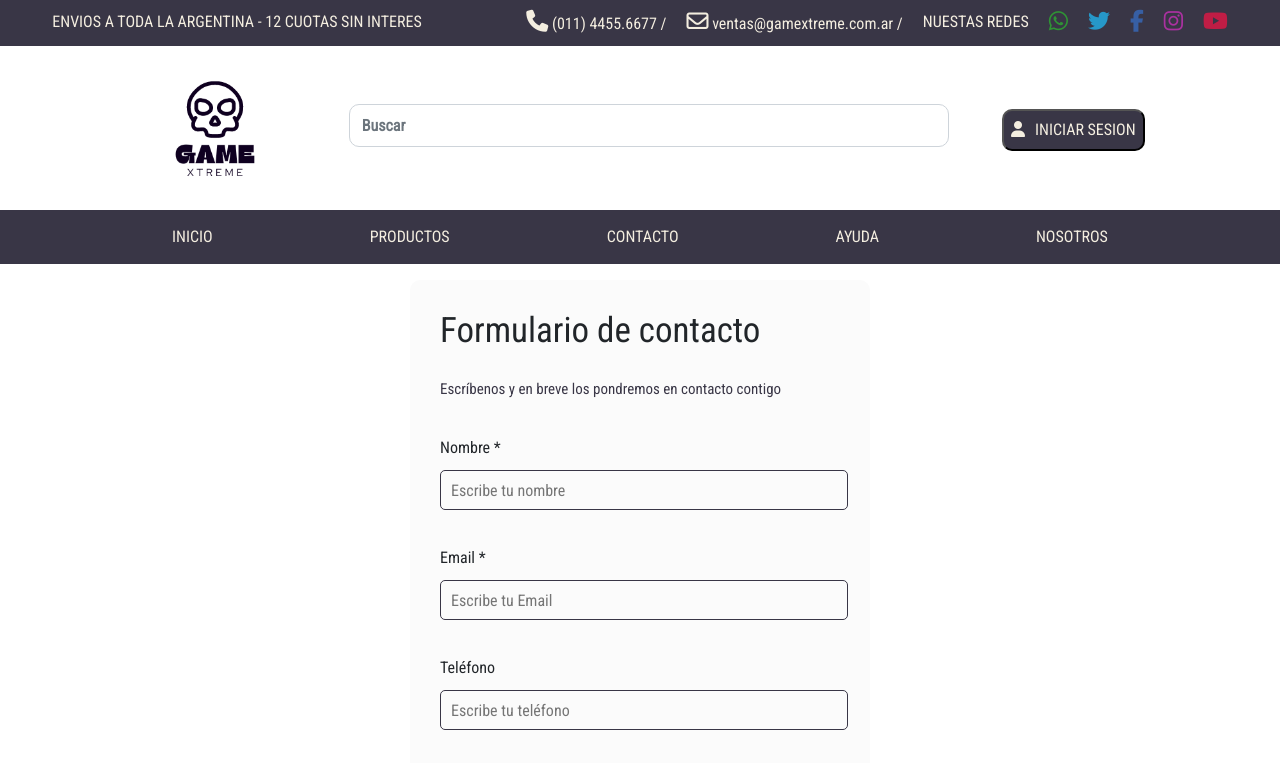
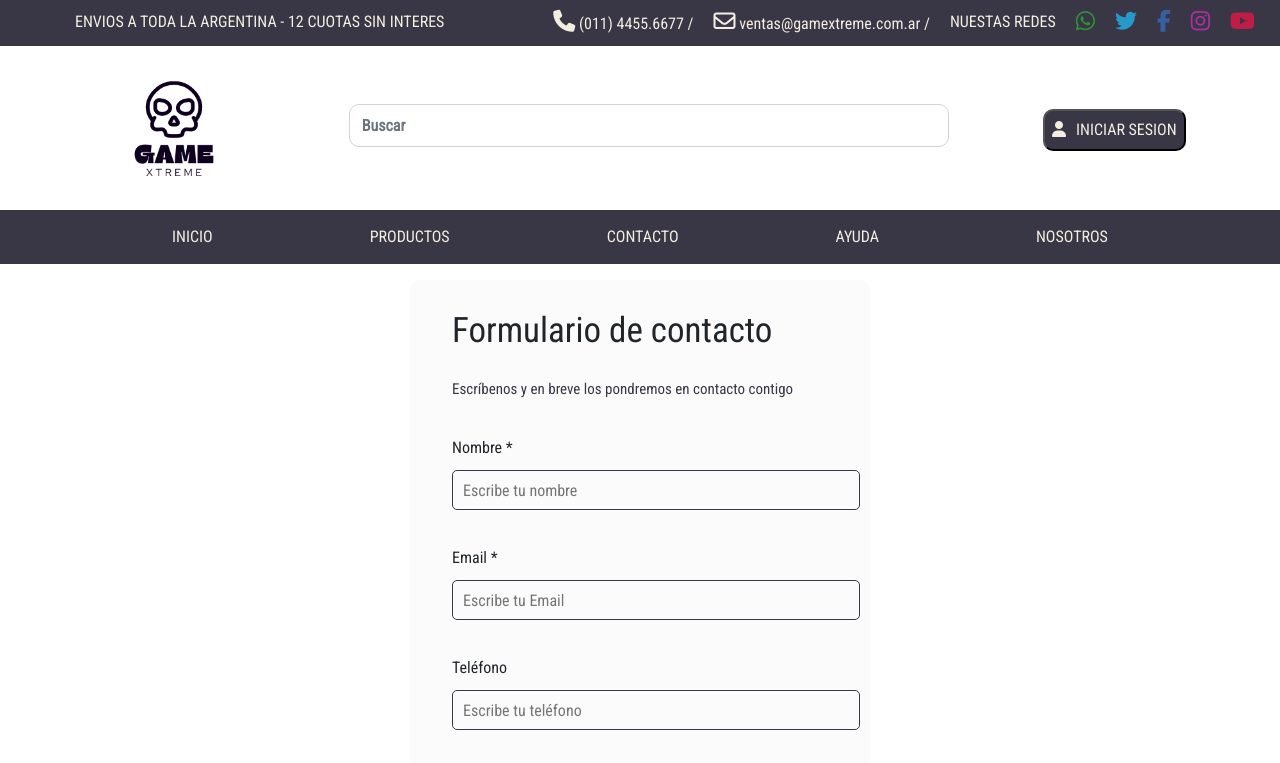
Before and after one commit to GereB92/Proyecto-Coder-DWEB, a website: page paginas/contacto.html in a window 1280 px wide. Shown: the top 763 px of the page. Drawn offline with nearby package versions, Linux system fonts and the light colour scheme.

Commit message:
arregle errores de la pagina

```diff
--- a/paginas/contacto.html
+++ b/paginas/contacto.html
@@ -24,9 +24,9 @@
 
 <body>
     <header>
-        <div class="textoHeader fixed-top">
-            <p>ENVIOS A TODA LA ARGENTINA - 12 CUOTAS SIN INTERES</p>
-            <div class="d-flex">
+        <div class="textoHeader fixed-top flex-wrap row">
+            <p class="col-12 col-sm-12 col-md-3 col-lg-5 col-xl-5 col-xxl-6">ENVIOS A TODA LA ARGENTINA - 12 CUOTAS SIN INTERES</p>
+            <div class="d-flex col-12 col-sm-12 col-md-9 col-lg-7 col-xl-7 col-xxl-6">
                 <p><i class="fas fa-phone"></i> (011) 4455.6677 /</p>
                 <p><i class="far fa-envelope"></i> ventas@gamextreme.com.ar /</p>
                 <p>NUESTAS REDES</p>
@@ -37,7 +37,7 @@
                 <p><i class="fab fa-youtube" style="color: #bf1d45"></i></p>
             </div>
         </div>
-        <div class="contenedorLogo container">
+        <div class="contenedorLogo">
             <a href="../index.html"><img src="../imagenes/gamextreme.png" alt="logo marca" /></a>
             <input class="form-control" type="search" placeholder="Buscar" />
             <button><i class="fa-solid fa-user"></i>INICIAR SESION</button>
@@ -64,8 +64,8 @@
     </nav>
     <main>
         <!-- FORMULARIO DE CONTACTO -->
-        <div class="contact_form col-12 col-sm-12 col-md-12 col-xl-12 col-xxl-12">
-            <div class="formulario">
+        <div class="contact_form row">
+            <div class="formulario col-12 col-sm-12 col-md-12 col-lg-12 col-xl-12 col-xxl-12">
                 <h1>Formulario de contacto</h1>
                 <h3>Escríbenos y en breve los pondremos en contacto contigo</h3>
                 <form action="submeter-formulario.php" method="post">
@@ -112,7 +112,7 @@
         </div>
     </main>
     <footer>
-        <div class="contenedorFooter">
+        <div class="contenedorFooter row">
             <div class="col-12 col-sm-6 col-md-6 col-lg-3 col-xl-3">
                 <h4>INFORMACION UTIL</h4>
                 <p>EMPRESAS</p>
```
Also changed, not shown: index.html (+1 -1 lines), paginas/ayuda.html (+4 -4 lines), paginas/nosotros.html (+4 -4 lines), paginas/productos.html (+5 -5 lines).
